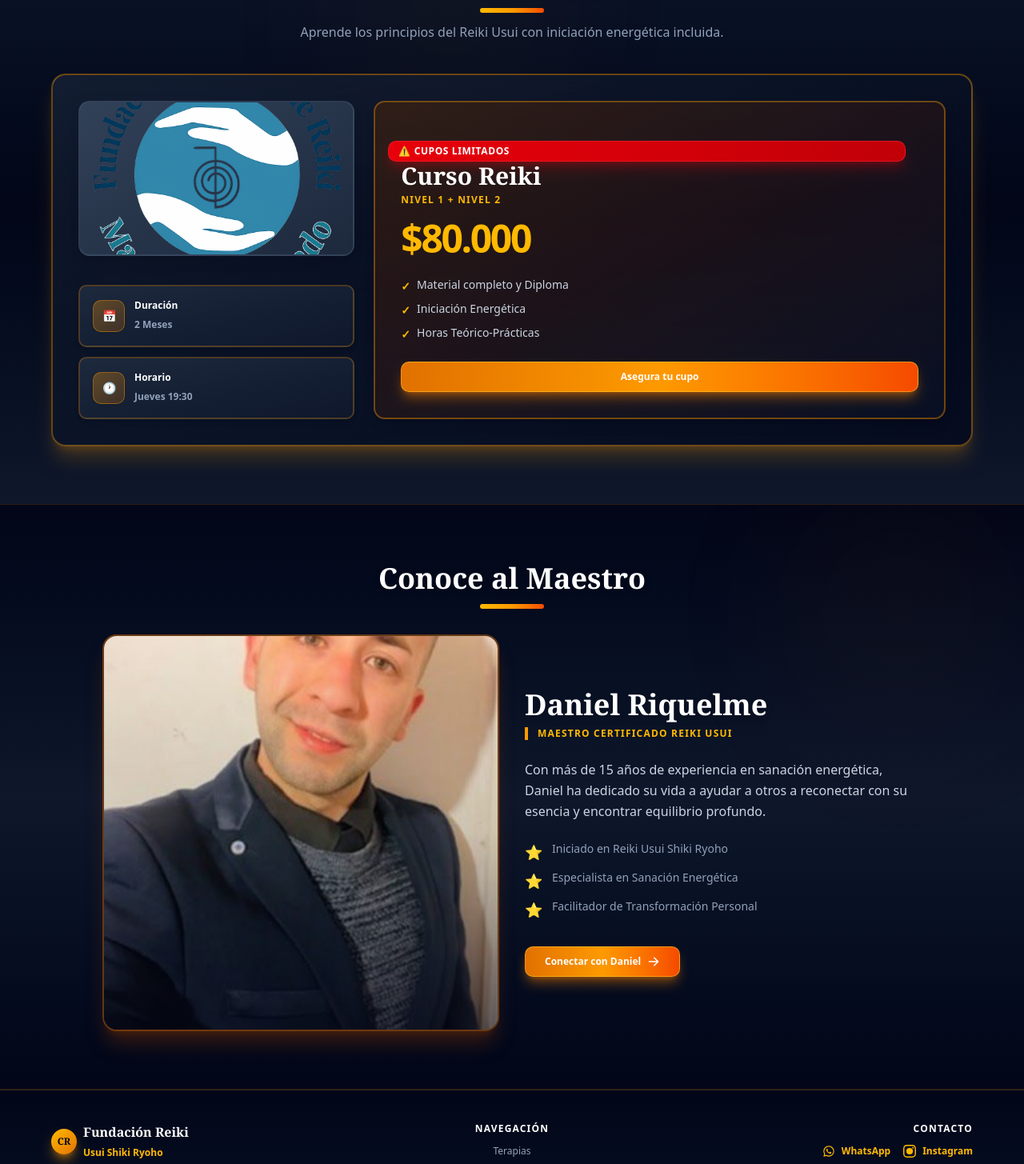
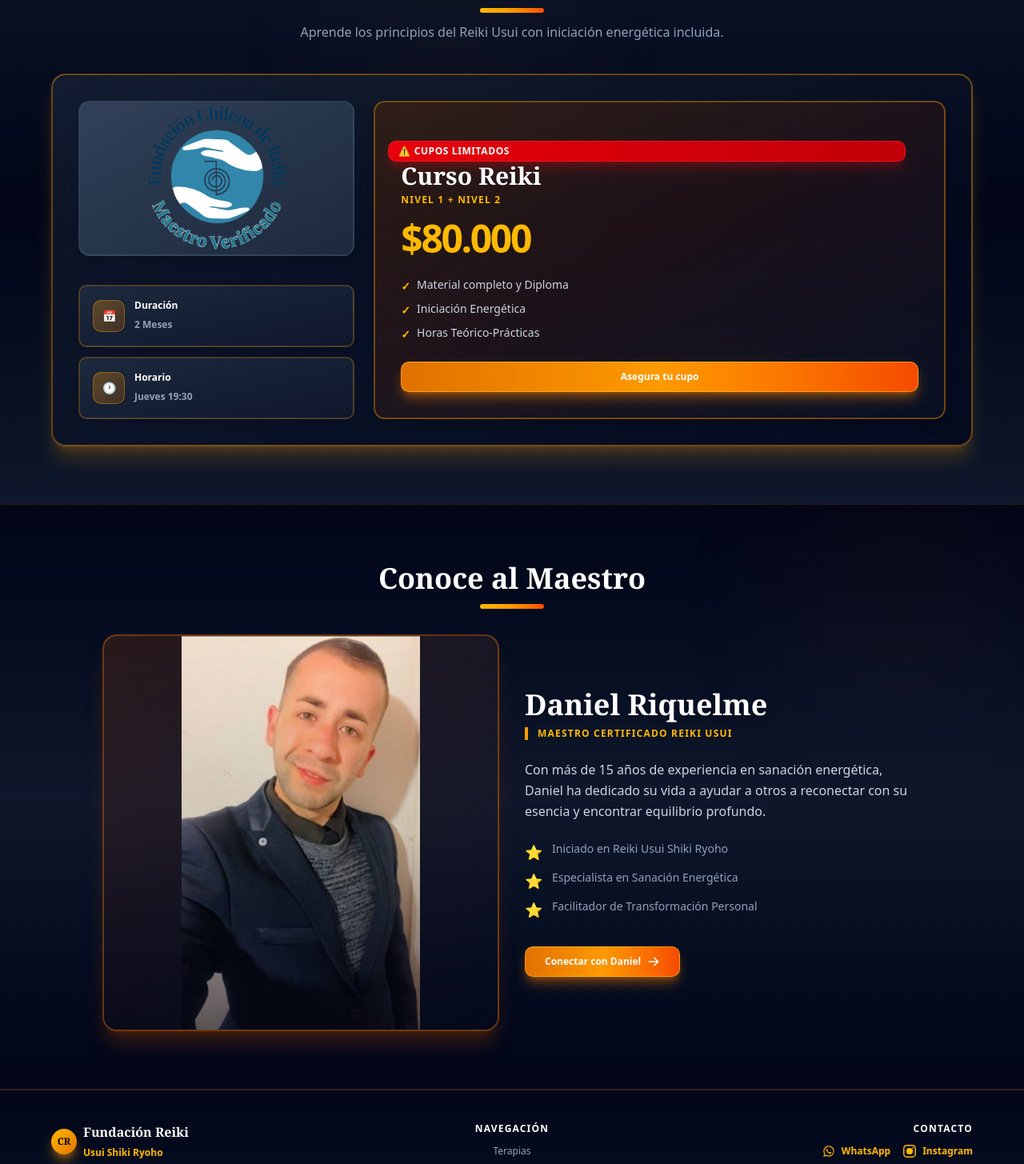
Before and after one commit to Juan-David-Idarraga/fundacion-reiki, a Next.js app: page / in a window 1280 px wide. Shown: the part 1600-3055 px from the top of the page at 80% size. Built offline with nearby package versions, Linux system fonts and the light colour scheme.

Commit message:
fix: cambiar object-cover por object-contain en imágenes de la página de inicio
- Las imágenes de foto-clase y foto-daniel ahora se ven completas sin recortes
- Mantiene la proporción original de las imágenes
- Mejora la presentación visual del sitio

```diff
--- a/src/app/page.tsx
+++ b/src/app/page.tsx
@@ -248,7 +248,7 @@ export default function Home() {
 
             <div className="lg:col-span-1 space-y-4 flex flex-col justify-between">
               <div className="aspect-video w-full bg-gradient-to-br from-slate-700 to-slate-800 rounded-xl flex items-center justify-center overflow-hidden shadow-lg border-2 border-slate-600/40 relative">
-  <img src="/foto-clase.png" alt="Clase de Reiki" className="absolute inset-0 w-full h-full object-cover" />
+  <img src="/foto-clase.png" alt="Clase de Reiki" className="absolute inset-0 w-full h-full object-contain" />
 </div>
               <div className="space-y-3">
                 <div className="bg-gradient-to-br from-slate-800 to-slate-900 p-4 rounded-lg shadow-md border-2 border-amber-500/25 flex items-center gap-3">
@@ -309,7 +309,7 @@ export default function Home() {
           <div className="grid grid-cols-1 md:grid-cols-2 gap-8 items-center">
             <div className="relative group">
               <div className="aspect-square w-full bg-gradient-to-br from-amber-900/30 to-slate-900/50 rounded-2xl flex items-center justify-center overflow-hidden shadow-xl shadow-amber-900/40 border-2 border-amber-600/40 relative group/foto">
-  <img src="/foto-daniel.jpeg" alt="Daniel Riquelme Maestro Reiki" className="absolute inset-0 w-full h-full object-cover transition-transform duration-700 group-hover/foto:scale-105" />
+  <img src="/foto-daniel.jpeg" alt="Daniel Riquelme Maestro Reiki" className="absolute inset-0 w-full h-full object-contain transition-transform duration-700 group-hover/foto:scale-105" />
   <div className="absolute inset-0 bg-gradient-to-t from-slate-950 via-slate-950/20 to-transparent opacity-60"></div>
 </div>
             </div>
```
